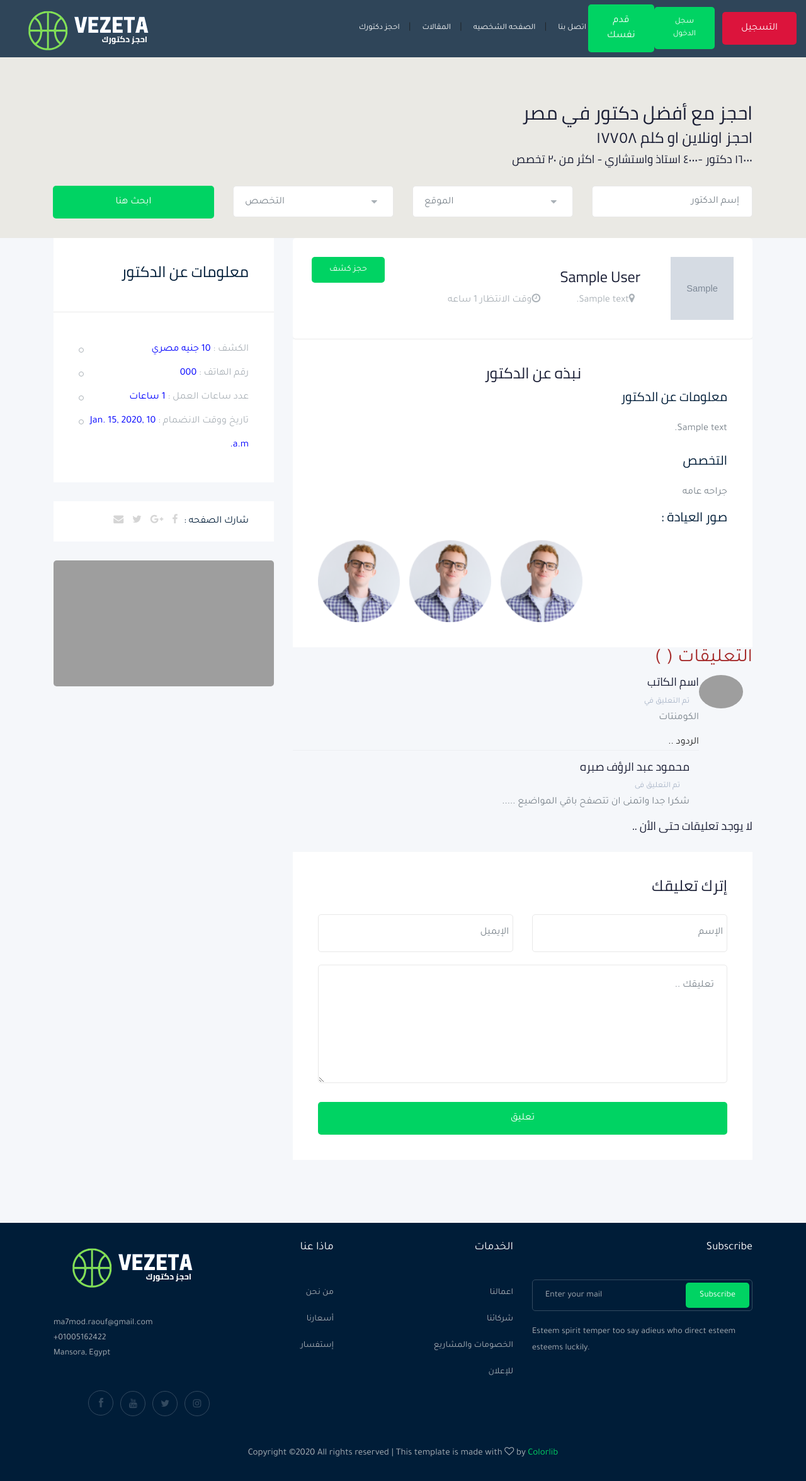
After one commit to aliharby12/Simple-vezeeta-project, a Django app: a page that uses src/users/templates/doctors/doctor-detail.html in a window 1280 px wide. The commit adds this page. Shown: the whole page at 63% size. Run offline with Django 3.2, Linux system fonts and the light colour scheme; tables that the repository leaves empty hold one stand-in row (values such as "Sample post"); grey boxes marked "Sample" are stand-in pictures; a map, chart or similar area stays blank; some libraries are stand-ins or nearby versions; grey boxes are pictures that could not be loaded.

Commit message:
finish profile table and create the detail method

```diff
--- /dev/null
+++ b/src/users/templates/doctors/doctor-detail.html
@@ -0,0 +1,277 @@
+{% extends 'base.html' %}
+{% load static %}
+
+{% block content %}
+<div dir="rtl">
+    <!-- Search -->
+    <div class="catagory_area ">
+<div class="container " style="margin-top: 10rem">
+            <div class=" single_text">
+                <h2>احجز مع
+                    أفضل دكتور في مصر</h3>
+                <h3>احجز اونلاين او كلم  ١٧٧٥۸</h4>
+                <h4>١٦٠٠٠ دكتور -٤٠٠٠ استاذ واستشاري - اكثر من ۲٠ تخصص</h5>
+                <br>
+            </div>
+            <form  method="GET" action="">
+            <div class="row cat_search" >
+
+                <div class="col-lg-3 col-md-4">
+                    <div class="single_input">
+                        <input type="text" placeholder="إسم الدكتور" >
+                    </div>
+                </div>
+
+                <div class="col-lg-3 col-md-4">
+                    <div class="single_input">
+                        <select class="wide" >
+                            <option value="" >الموقع</option>
+                            <option value="المنصوره">المنصوره</option>
+                            <option value="الدقي">الدقي</option>
+                            <option value="4">Sylet</option>
+                        </select>
+                    </div>
+                </div>
+
+                <div class="col-lg-3 col-md-4">
+                    <div class="single_input">
+                        <select class="wide" >
+                            <option value="">التخصص</option>
+                            <option value="جلدية">جلدية</option>
+                            <option value="اسنان">اسنان</option>
+                            <option value="نفسي">نفسي</option>
+                            <option value="اطفال">اطفال حديثي الولادة</option>
+                            <option value="مخ">مخ واعصاب</option>
+                            <option value="عظام">عظام</option>
+                            <option value="نساء">نساء وتوليد</option>
+                            <option value="انف">انف واذن وحنجرة</option>
+                            <option value="قلب">قلب واوعية دموية</option>
+                            <option value="امراض">امراض دم</option>
+                            <option value="اورام">اورام</option>
+                            <option value="باطنه">باطنه</option>
+                            <option value="تخسيس">تخسيس وتغذية</option>
+                            <option value="جاطفال">جراحة اطفال</option>
+                            <option value="جاورام">جراحة اورام</option>
+                            <option value="جاوعيه">جراحة اوعية دموية</option>
+                            <option value="جتجميل">جراحة تجميل</option>
+                            <option value="سمنه">جراحه سمنة ومناظير </option>
+                            </select>
+                    </div>
+                </div>
+
+                <div class="col-lg-3 col-md-12">
+                    <div class="job_btn">
+                        <input type="submit" class="boxed-btn3" value="ابحث هنا">
+                    </div>
+                </div>
+
+            </div>
+            </form>
+        </div>
+    </div>
+    <!-- endsearch -->
+
+<div class="job_details_area">
+<div class="container">
+    <div class="row">
+        <div class="col-lg-8">
+            <div class="job_details_header">
+                <div class="single_jobs white-bg d-flex justify-content-between">
+                    <div class="jobs_left d-flex align-items-center">
+                      <div >
+                        {% if doctor.image %}
+                              <img  src="{{doctor.image.url }}" alt="" width="100" height="100">
+                        {% else %}
+                              <img  src="{% static 'static_file/img/default.png' %}" alt="" width="100" height="100">
+                        {% endif %}
+
+                      </div>
+                        <div class="jobs_conetent">
+                            <a href="#" ><h4>{{ doctor.name }}</h4></a>
+                            <div class="links_locat d-flex align-items-center">
+                                <div class="location">
+                                    <p> <i class="fa fa-map-marker"></i>{{doctor.address}}</p>
+                                </div>
+                                <div class="location">
+                                    <p> <i class="fa fa-clock-o"></i>وقت الانتظار {{doctor.Waiting_time}} ساعه</p>
+                                </div>
+                            </div>
+                        </div>
+                    </div>
+                    <div class="jobs_right">
+                        <div class="apply_now">
+                            <a class="boxed-btn3" href="">حجز كشف</a>
+                        </div>
+                    </div>
+                </div>
+            </div>
+
+            <div class="descript_wrap white-bg">
+                <div class="single_wrapp">
+                    <h3>نبذه عن الدكتور</h3>
+                </div>
+                <div class="white-card white-card-inner">
+                    <div class="single_wrap" style="margin-top: 10px;">
+                        <h4>معلومات عن الدكتور</h4>
+                        <ul>
+                            <p>{{ doctor.description  }}</p>
+                        </ul>
+                    </div>
+                </div>
+                <div class="white-card white-card-inner mt-4">
+                    <div class="single_wrap" style="margin-top: 10px;">
+                        <h4>التخصص</h4>
+                        <ul>
+                            <p>{{ doctor.Specialist_doctor  }}</p>
+                        </ul>
+                    </div>
+                </div>
+                <div class="single_wrap">
+                    <h4>صور العيادة :</h4>
+                            <img class="image_clinic" src="img/candiateds/2.png" alt="" >
+                            <img class="image_clinic" src="img/candiateds/2.png" alt="" >
+                            <img class="image_clinic" src="img/candiateds/2.png" alt="" >
+
+
+
+                </div>
+            </div>
+
+    <!-- comments -->
+    <div class="section-row">
+        <div class="section-title">
+            <h2 style="color: brown;">التعليقات (  )</h2>
+        </div>
+
+        <div class="post-comments" >
+
+            <!-- comment -->
+            <div class="media">
+                <div class="media-left">
+                    <img class="media-object" src="img/avatar.png" alt="">
+                </div>
+                <div class="media-body " >
+                    <div class="media-heading">
+                        <h4>اسم الكاتب</h4>
+                        <span class="time">تم التعليق في </span>
+                    </div>
+                    <p>الكومنتات</p>
+                    <a href="#" class="reply">الردود ..</a>
+
+                    <!-- comment -->
+                    <div class="media">
+                        <div class="media-left">
+                            <img class="media-object" src="" alt="">
+                        </div>
+                        <div class="media-body">
+                            <div class="media-heading">
+                                <h4>محمود عبد الرؤف صبره</h4>
+                                <span class="time">تم التعليق فى </span>
+                            </div>
+                            <p>شكرا جدا واتمنى ان تتصفح باقي المواضيع .....</p>
+                        </div>
+                    </div>
+                    <!-- /comment -->
+                </div>
+            </div>
+            <!-- /comment -->
+
+            <div class="media-heading">
+                <h4>لا يوجد تعليقات حتى الأن ..</h4>
+            </div>
+
+        </div>
+    </div>
+    <!-- /comments -->
+    <div class="apply_job_form white-bg">
+        <h4>إترك تعليقك</h4>
+        <form method="POST" >
+
+            <div class="row">
+                <div class="col-md-6">
+                    <div class="input_field">
+                        <input type="text"  placeholder=" الإسم">
+
+                    </div>
+                </div>
+                <div class="col-md-6">
+                    <div class="input_field">
+                        <input type="text"  placeholder=" الإيميل">
+                    </div>
+                </div>
+                <div class="col-md-12">
+                    <div class="input_field">
+                        <textarea  cols="30" rows="10" placeholder="تعليقك .."></textarea>
+                    </div>
+                </div>
+                <div class="col-md-12">
+                    <div class="submit_btn">
+                        <button class="boxed-btn3 w-100" type="submit">تعليق</button>
+                    </div>
+                </div>
+            </div>
+        </form>
+    </div>
+        </div>
+        <div class="col-lg-4">
+            <div class="job_sumary">
+                <div class="summery_header">
+                    <h3>معلومات عن الدكتور </h3>
+                </div>
+                <div class="job_content">
+                    <ul>
+
+                        <li> الكشف : <span style="color: blue;">{{ doctor.price }} جنيه مصري</span></li>
+                        <li> رقم الهاتف  : <span style="color: blue;">{{ doctor.phone }}</span></li>
+                        <li>عدد ساعات العمل : <span style="color: blue;">{{ doctor.working_hours }} ساعات</span></li>
+                        <li>تاريخ ووقت الانضمام : <span style="color: blue;">{{ doctor.joined_at }}</span></li>
+                    </ul>
+
+                </div>
+            </div>
+            <div class="share_wrap d-flex">
+                <span>شارك الصفحه :</span>
+                <ul>
+                    <li><a href=""> <i class="fa fa-facebook"></i></a> </li>
+                    <li><a href=""> <i class="fa fa-google-plus"></i></a> </li>
+                    <li><a href=""> <i class="fa fa-twitter"></i></a> </li>
+                    <li><a href=""> <i class="fa fa-envelope"></i></a> </li>
+                </ul>
+            </div>
+            <div class="job_location_wrap">
+                <div class="job_lok_inner">
+                    <div id="map" style="height: 200px;"></div>
+                    <script>
+                        function initMap() {
+                        var uluru = {lat: -25.363, lng: 131.044};
+                        var grayStyles = [
+                            {
+                            featureType: "all",
+                            stylers: [
+                                { saturation: -90 },
+                                { lightness: 50 }
+                            ]
+                            },
+                            {elementType: 'labels.text.fill', stylers: [{color: '#ccdee9'}]}
+                        ];
+                        var map = new google.maps.Map(document.getElementById('map'), {
+                            center: {lat: -31.197, lng: 150.744},
+                            zoom: 9,
+                            styles: grayStyles,
+                            scrollwheel:  false
+                        });
+                        }
+
+                    </script>
+                    <script src="https://maps.googleapis.com/maps/api/js?key=AIzaSyDpfS1oRGreGSBU5HHjMmQ3o5NLw7VdJ6I&callback=initMap"></script>
+
+                    </div>
+            </div>
+        </div>
+    </div>
+</div>
+</div>
+</div>
+
+
+{% endblock %}
--- a/src/users/urls.py
+++ b/src/users/urls.py
@@ -1,5 +1,6 @@
 from django.urls import path
 from . import views
 urlpatterns = [
-    path('doctors', views.doctors, name='doctors')
+    path('doctors', views.doctors, name='doctors'),
+    path('doctors/<slug:slug>/', views.doctor_detail, name='doctor-detail'),
 ]
--- a/src/users/views.py
+++ b/src/users/views.py
@@ -1,4 +1,5 @@
-from django.shortcuts import render
+from django.shortcuts import render, get_object_or_404
+from django.http import Http404
 from .models import Profile
 
 def doctors(request):
@@ -6,3 +7,8 @@ def doctors(request):
     doctors = Profile.objects.all()
     context = {'doctors':doctors}
     return render(request, 'doctors/doctors.html', context)
+
+def doctor_detail(request, slug):
+    """create view to render doctor detail"""
+    doctor = get_object_or_404(Profile, slug=slug)
+    return render(request, 'doctors/doctor-detail.html', {'doctor':doctor})
```
Also changed, not shown: src/users/models.py (+45 -4 lines), src/users/templates/doctors/doctors.html (+11 -8 lines), src/media/profile/92e59cd067b4d8f9b3f18ae264b4a5bd_RwVRfiW.png (added), src/media/profile/headphone.jpg (added), src/static/static_file/img/default.png (added), src/users/migrations/0011_auto_20200731_1230.py (added), src/users/migrations/0012_auto_20200731_1654.py (added), src/users/migrations/0013_auto_20200731_1810.py (added).
